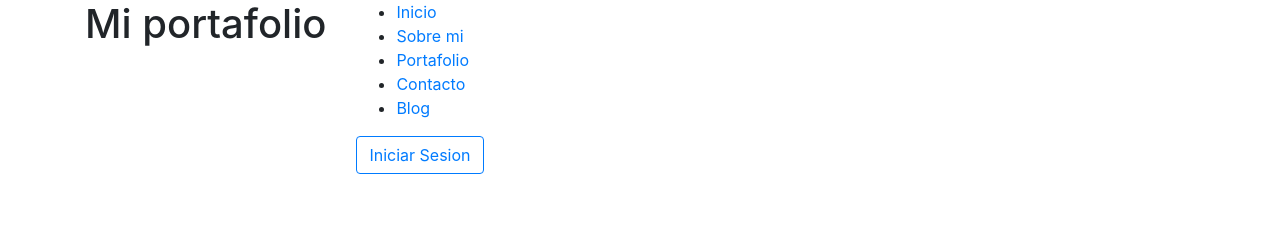
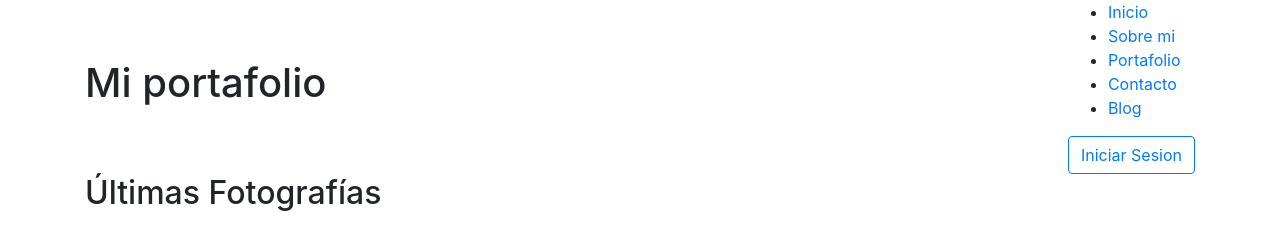
Before and after one commit to String03/Portafolio, a plain HTML site: page index.html in a window 1280 px wide. Drawn offline with nearby package versions, Linux system fonts and the light colour scheme; files that its build step writes are made by us from their sources.

Commit message:
arreglar html

```diff
--- a/index.html
+++ b/index.html
@@ -14,8 +14,9 @@
     <header>
        <div class="container">
            <div class="header-inner">
-               <div class="row">
-                   <div class="col-auto">
+
+               <div class="row align-items-center justify-content-between">
+                   <div class="col-auto d-flex align-items-center">
                         <h1>Mi portafolio</h1>
                    </div>
                    <div>
@@ -38,6 +39,16 @@
        </div>
     </header>
 
+    <main>
+        <section class="main-banner"></section>
+
+        <section class="gallery-section">
+            <div class="container">
+                <h2 class="section-title">Últimas Fotografías</h2>
+            </div>
+        </section>
+    </main>
+
 
 <script src="https://code.jquery.com/jquery-3.5.1.slim.min.js" integrity="sha384-DfXdz2htPH0lsSSs5nCTpuj/zy4C+OGpamoFVy38MVBnE+IbbVYUew+OrCXaRkfj" crossorigin="anonymous"></script>
 <script src="https://cdn.jsdelivr.net/npm/popper.js@1.16.1/dist/umd/popper.min.js" integrity="sha384-9/reFTGAW83EW2RDu2S0VKaIzap3H66lZH81PoYlFhbGU+6BZp6G7niu735Sk7lN" crossorigin="anonymous"></script>
```
